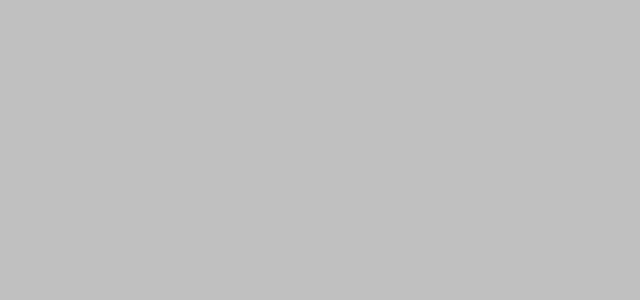
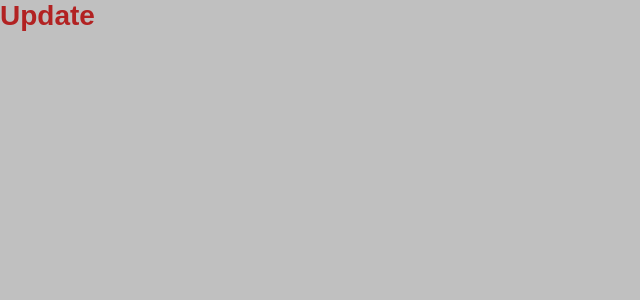
Before and after one commit to mariomendonca/CRUD-academic-system, a React (Create React App) app in the folder frontend/: page /update in a window 1280 px wide. Shown: the top 300 px of the page, without its empty margins (0-640 px from the left). Built offline with nearby package versions, Linux system fonts and the light colour scheme.

Commit message:
add todas as paginas

```diff
--- a/frontend/src/global.css
+++ b/frontend/src/global.css
@@ -7,21 +7,23 @@
 }
 
 
-@import url('https://fonts.googleapis.com/css2?family=Roboto+Mono:wght@400;500;700&display=swap');
+@import url('https://fonts.googleapis.com/css2?family=Dosis:wght@400;500;700&display=swap');
 
 body {
-    font: 400 14px Roboto Mono, sans-serif;
+    font: 400 14px Dosis, sans-serif;
     background:#C0C0C0;
     -webkit-font-smoothing: antialiased;
 }
 
 input, button, textarea {
-    font: 400 18px Roboto Mono, sans-serif;
+    font: 400 18px Dosis, sans-serif;
     margin: 5px;
     border-radius: 8px;
     border: 0;
     height: 50px;
-
+    width: 100%;
+    max-width:400px ;
+    padding: 10px;
 }
 
 button {
--- /dev/null
+++ b/frontend/src/pages/Delete/index.js
@@ -0,0 +1,7 @@
+import React from 'react'
+
+export default function Delete(){
+    return (
+        <h1>Delete</h1>
+    )
+}
--- a/frontend/src/pages/List/index.js
+++ b/frontend/src/pages/List/index.js
@@ -0,0 +1,7 @@
+import React from 'react'
+
+export default function List(){
+    return (
+        <h1>List</h1>
+    )
+}
--- /dev/null
+++ b/frontend/src/pages/Update/index.js
@@ -0,0 +1,7 @@
+import React from 'react'
+
+export default function Update(){
+    return (
+        <h1>Update</h1>
+    )
+}
--- a/frontend/src/routes.js
+++ b/frontend/src/routes.js
@@ -3,6 +3,9 @@ import { BrowserRouter, Route, Switch} from 'react-router-dom'
 
 import Home from './pages/Home'
 import Create from './pages/Create'
+import Update from './pages/Update'
+import List from './pages/List'
+import Delete from './pages/Delete'
 
 export default function Routes() {
     return (
@@ -10,6 +13,9 @@ export default function Routes() {
         <Switch>
             <Route path="/" exact component={Home}/>
             <Route path="/create" component={Create}/>
+            <Route path="/update" component={Update}/>
+            <Route path="/list" component={List}/>
+            <Route path="/delete" component={Delete}/>
         </Switch>
     </BrowserRouter>
     )
```
Also changed, not shown: frontend/src/pages/Create/styles.css (+14 -1 lines).
